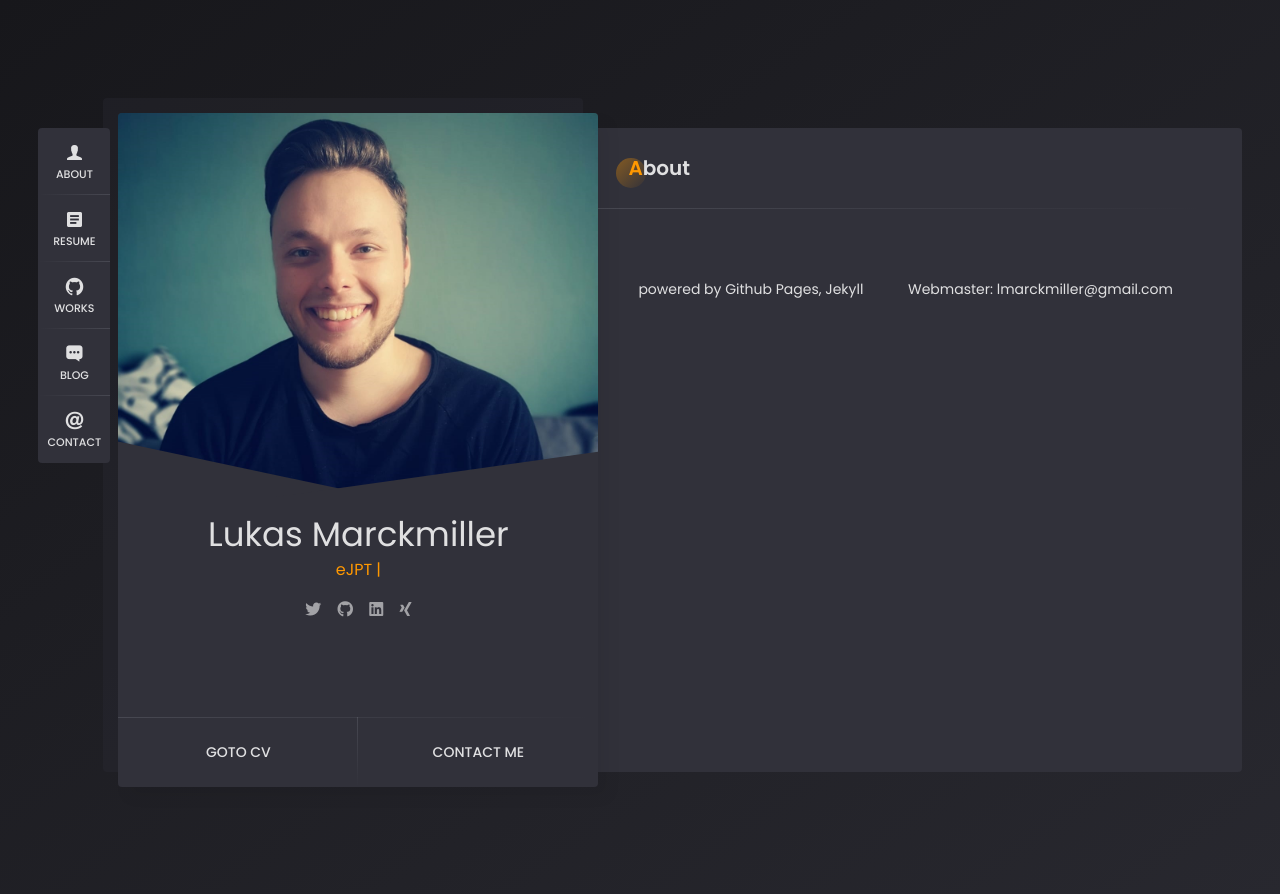
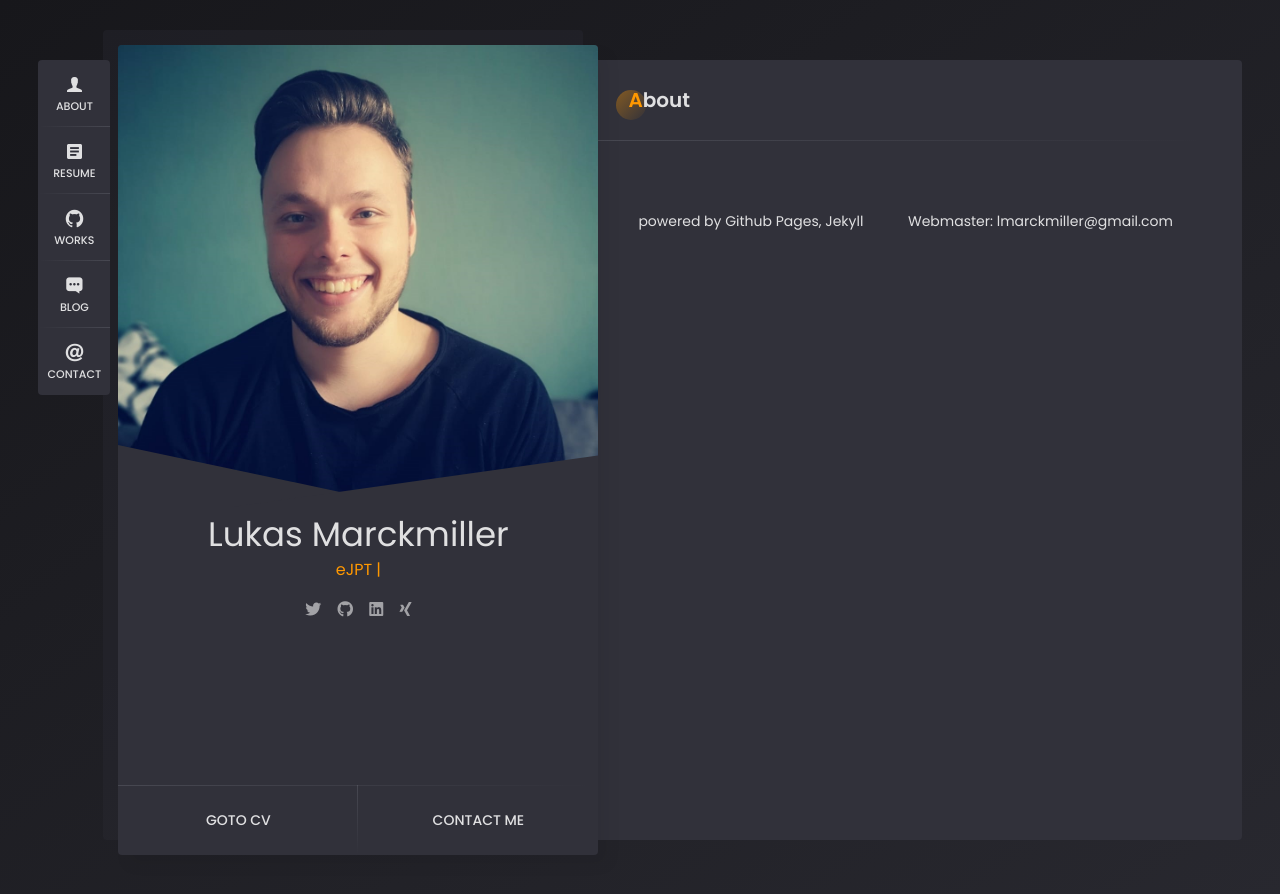
Before and after one commit to LukasMarckmiller/LukasMarckmiller.github.io, a Jekyll site: the page built from about.md, in a window 1280 px wide. Shown: the top 894 px of the page. Built offline with Jekyll 4.4.1, drawn with Linux system fonts in a browser that asks for light colours; nearby versions of some CDN libraries; some web fonts are replaced.

Commit message:
Increased layout

```diff
--- a/_sass/ryancv/basic.scss
+++ b/_sass/ryancv/basic.scss
@@ -95,8 +95,8 @@ body {
 	left: 0;
 	width: 100%;
 	height: 84vh;
-	max-width: 1268px;
-	max-height: 674px;
+	max-width: 1680px;
+	max-height: 891px;
 	@include transform(translateX(0px));
 	@include transition(all 0.4s ease 0s);
 
```
